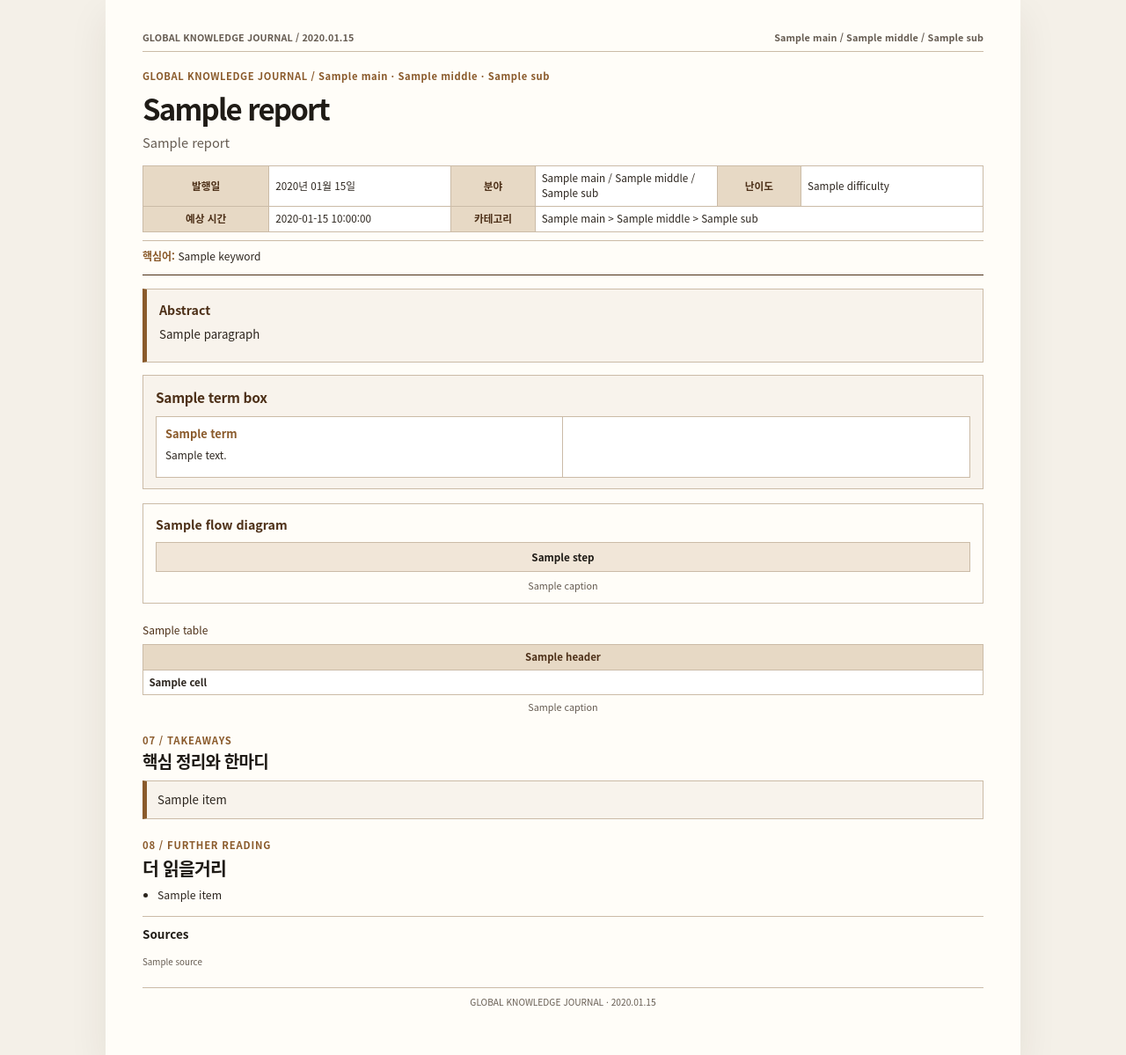
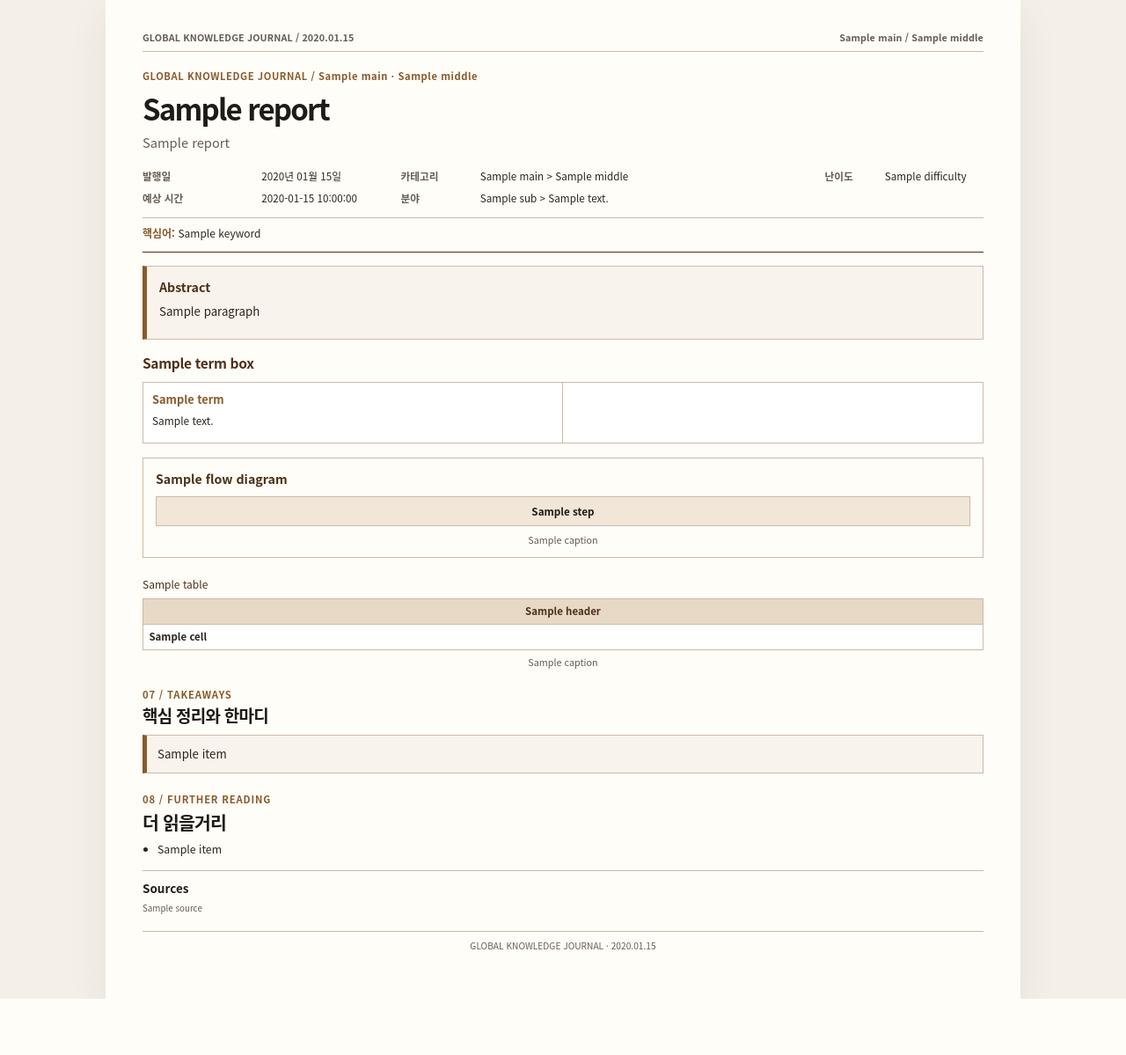
Before and after one commit to jona0214-rgb/global-knowledge-journal, a Python web app: template templates/report.html.j2 in a window 1280 px wide. Shown: the whole page at 88% size. After the commit the page ends 1135 px from the top, so only its background shows below. Run offline with Jinja, Linux system fonts and the light colour scheme; the template is opened without the code that fills it: most values are stand-ins (such as "Sample title", 1, 10 or a date in 2020).

Commit message:
style: refine report metadata and references

```diff
--- a/templates/report.html.j2
+++ b/templates/report.html.j2
@@ -117,22 +117,36 @@ h1 {
   border-collapse: collapse;
   table-layout: fixed;
   font-size: 11.7px;
-  background: #ffffff;
+  background: transparent;
 }
 
 .meta-table th,
 .meta-table td {
-  border: 1px solid var(--line);
-  padding: 5.5px 7px;
+  border: 0;
+  padding: 4px 5px;
   vertical-align: middle;
+  text-align: left;
 }
 
 .meta-table th {
-  width: 10%;
-  background: var(--table-header);
-  color: var(--accent-dark);
-  font-weight: 900;
+  background: transparent;
+  color: var(--muted);
+  font-weight: 700;
   white-space: nowrap;
+}
+
+.meta-table th:first-child,
+.meta-table td:nth-child(2) {
+  padding-left: 0;
+}
+
+.meta-table .meta-category,
+.meta-table .meta-field {
+  white-space: nowrap;
+}
+
+.meta-table .meta-difficulty-label {
+  padding-left: 18px;
 }
 
 .keyword-line {
@@ -208,7 +222,7 @@ h1 {
   margin-bottom: 4px;
   color: var(--accent);
   font-size: 11.3px;
-  font-weight: 900;
+  font-weight: 800;
   letter-spacing: 0.07em;
   break-after: avoid;
 }
@@ -219,7 +233,7 @@ h1 {
   font-size: 20.5px;
   line-height: 1.28;
   letter-spacing: -0.04em;
-  font-weight: 900;
+  font-weight: 700;
   break-after: avoid;
 }
 
@@ -241,7 +255,7 @@ h1 {
   font-size: 16.2px;
   line-height: 1.35;
   letter-spacing: -0.035em;
-  font-weight: 900;
+  font-weight: 700;
   break-after: avoid;
 }
 
@@ -282,9 +296,9 @@ strong {
 
 .term-box {
   margin: 14px 0 16px;
-  padding: 12px 14px;
-  background: var(--box-bg);
-  border: 1px solid var(--line);
+  padding: 0;
+  background: transparent;
+  border: 0;
 }
 
 .box-title {
@@ -512,18 +526,15 @@ td:first-child {
 }
 
 .source-list li {
-  display: inline;
+  display: block;
+  margin: 0 0 4px;
   color: var(--muted);
   font-size: 9.8px;
   line-height: 1.42;
 }
 
-.source-list li::after {
-  content: "; ";
-}
-
-.source-list li:last-child::after {
-  content: "";
+.source-list li:last-child {
+  margin-bottom: 0;
 }
 
 .source-list a {
@@ -867,36 +878,44 @@ td:first-child {
 
 <div class="print-header">
   <div>GLOBAL KNOWLEDGE JOURNAL / {{ date_dot }}</div>
-  <div>{{ report.category.main }} / {{ report.category.middle }}{% if report.category.sub is defined and report.category.sub %} / {{ report.category.sub }}{% endif %}</div>
+  <div>{{ report.category.main }} / {{ report.category.middle }}</div>
 </div>
 <div class="print-footer"></div>
 
 <main class="report-page">
   <header class="screen-header">
     <div>GLOBAL KNOWLEDGE JOURNAL / {{ date_dot }}</div>
-    <div>{{ report.category.main }} / {{ report.category.middle }}{% if report.category.sub is defined and report.category.sub %} / {{ report.category.sub }}{% endif %}</div>
+    <div>{{ report.category.main }} / {{ report.category.middle }}</div>
   </header>
 
   <section class="cover keep-together">
-    <p class="journal-label">GLOBAL KNOWLEDGE JOURNAL / {{ report.category.main }} · {{ report.category.middle }}{% if report.category.sub is defined and report.category.sub %} · {{ report.category.sub }}{% endif %}</p>
+    <p class="journal-label">GLOBAL KNOWLEDGE JOURNAL / {{ report.category.main }} · {{ report.category.middle }}</p>
     <h1>{{ report.title }}</h1>
     <p class="subtitle">{{ report.subtitle }}</p>
 
     <table class="meta-table">
+      <colgroup>
+        <col style="width: 9%" />
+        <col style="width: 17%" />
+        <col style="width: 10%" />
+        <col style="width: 42%" />
+        <col style="width: 9%" />
+        <col style="width: 13%" />
+      </colgroup>
       <tbody>
         <tr>
           <th>발행일</th>
           <td>{{ date_kr }}</td>
-          <th>분야</th>
-          <td>{{ report.category.main }} / {{ report.category.middle }}{% if report.category.sub is defined and report.category.sub %} / {{ report.category.sub }}{% endif %}</td>
-          <th>난이도</th>
+          <th>카테고리</th>
+          <td class="meta-category">{{ report.category.main }} &gt; {{ report.category.middle }}</td>
+          <th class="meta-difficulty-label">난이도</th>
           <td>{{ report.difficulty }}</td>
         </tr>
         <tr>
           <th>예상 시간</th>
           <td>{{ report.estimated_reading_time }}</td>
-          <th>카테고리</th>
-          <td colspan="3">{{ report.category.main }} &gt; {{ report.category.middle }}{% if report.category.sub is defined and report.category.sub %} &gt; {{ report.category.sub }}{% endif %}</td>
+          <th>분야</th>
+          <td class="meta-field" colspan="3">{% if report.category.sub is defined and report.category.sub %}{{ report.category.sub }}{% endif %}{% if report.category.detail is defined and report.category.detail %}{% if report.category.sub is defined and report.category.sub %} &gt; {% endif %}{{ report.category.detail }}{% endif %}</td>
         </tr>
       </tbody>
     </table>
```
Also changed, not shown: prompts/report_writer_prompt.md (+14 -1 lines), schemas/report.schema.json (+9 -2 lines), scripts/generate_report.py (+8 -1 lines), scripts/run_daily_report.py (+13 -2 lines).
